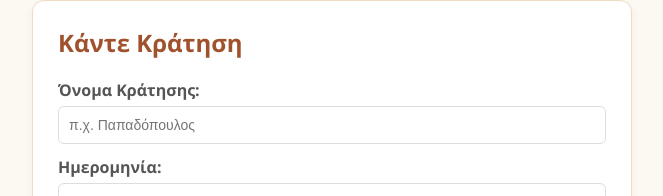
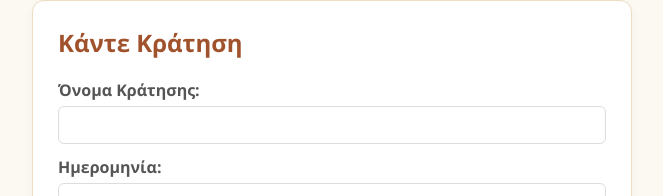
Before and after one commit to vasilikix5/restaurantbookingnode, a website: page public/index.html in a window 1280 px wide. Shown: the part 106-302 px from the top of the page, without its empty margins (308-971 px from the left). Drawn offline with Linux system fonts and the light colour scheme; no server answers.

Commit message:
Update index.html

```diff
--- a/public/index.html
+++ b/public/index.html
@@ -15,7 +15,7 @@
             <h2>Κάντε Κράτηση</h2>
             <form id="bookingForm">
                 <label>Όνομα Κράτησης:</label>
-                <input type="text" id="name" placeholder="π.χ. Παπαδόπουλος" required>
+                <input type="text" id="name"  required>
 
                 <label>Ημερομηνία:</label>
                 <input type="date" id="date" required>
```
